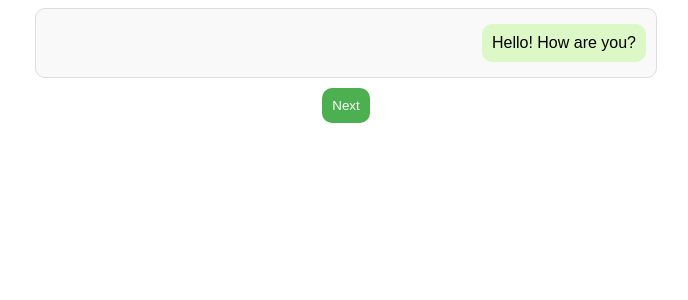
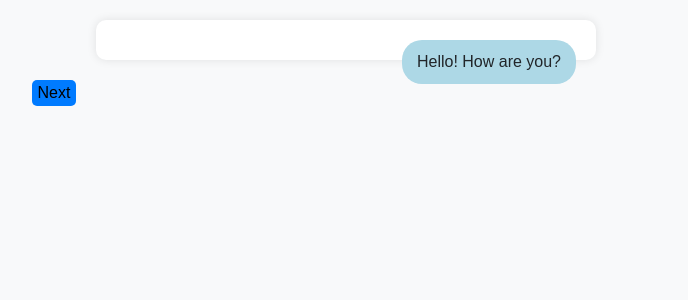
Before and after one commit to alrudniy/T1-f24-edu, a Flask app: page /text_message_visual in a window 1280 px wide. Shown: the top 300 px of the page, without its empty margins (294-982 px from the left). Run offline with Flask 3, Linux system fonts and the light colour scheme; parts of the project's set-up code (start-up, migrations or seed data) failed here and were passed over.

Commit message:
style: Improve chat interface styling and add Bootstrap CDN

```diff
--- a/templates/text_message_visual.html
+++ b/templates/text_message_visual.html
@@ -4,51 +4,52 @@
     <meta charset="UTF-8">
     <meta name="viewport" content="width=device-width, initial-scale=1.0">
     <title>Scripted Chat Application</title>
+    <link href="https://cdn.jsdelivr.net/npm/bootstrap@5.3.0/dist/css/bootstrap.min.css" rel="stylesheet" integrity="sha384-9ndCyUaIbzAi2FUVXJi0CjmCapSmO7SnpJef0486qhLnuZ2cdeRhO02iuK6FUUVM" crossorigin="anonymous">
     <style>
         body {
-            font-family: Arial, sans-serif;
+            font-family: sans-serif; /* Use a more modern font */
+            background-color: #f8f9fa; /* Light gray background */
         }
         .chat-container {
-            display: flex;
-            flex-direction: column;
-            max-width: 600px;
-            margin: 0 auto;
-            border: 1px solid #ddd;
-            padding: 10px;
+            max-width: 500px; /* Adjust as needed */
+            margin: 20px auto; /* Center the container */
+            border: none; /* Remove border */
+            box-shadow: 0 0 10px rgba(0,0,0,0.1); /* Add a subtle shadow */
+            padding: 20px;
             border-radius: 10px;
-            background-color: #f9f9f9;
+            background-color: white;
         }
+
         .message {
-            padding: 10px;
-            margin: 5px 0;
-            border-radius: 10px;
-            max-width: 75%;
+            padding: 10px 15px;
+            margin-bottom: 10px;
+            border-radius: 20px;
+            max-width: 80%; /* Slightly reduce max-width */
+            clear: both; /* Ensure messages don't overlap */
         }
         .sent {
-            align-self: flex-end;
-            background-color: #dcf8c6;
+            background-color: #ADD8E6; /* Light blue */
+            float: right; /* Align to the right */
         }
         .received {
-            align-self: flex-start;
-            background-color: #fff;
-            border: 1px solid #ddd;
+            background-color: #e9ecef; /* Light gray */
+            float: left; /* Align to the left */
         }
         .input-container, .choice-container {
             display: flex;
             justify-content: center;
             margin-top: 10px;
         }
+        .input-container, .choice-container {
+            margin-top: 20px;
+        }
         .input-container button, .choice-container button {
-            padding: 10px;
+            background-color: #007bff; /* Blue */
             border: none;
-            border-radius: 10px;
-            background-color: #4caf50;
-            color: #fff;
-            cursor: pointer;
-            margin: 0 5px;
+            border-radius: 5px; /* Slightly rounded corners */
         }
         .input-container button:hover, .choice-container button:hover {
-            background-color: #45a049;
+            background-color: #0056b3; /* Darker blue */
         }
         .choice-prompt {
             text-align: center;
```
